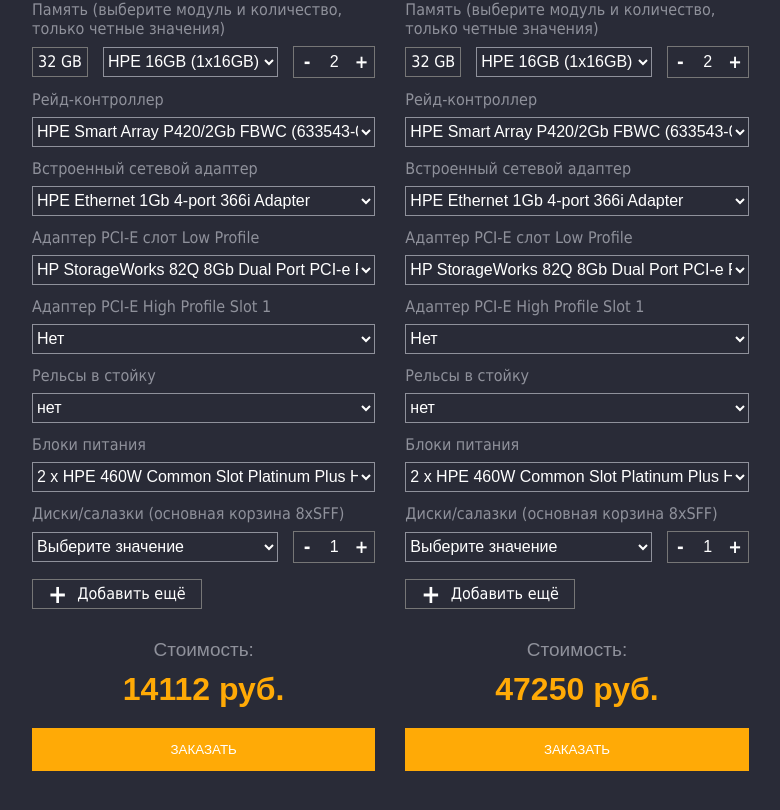
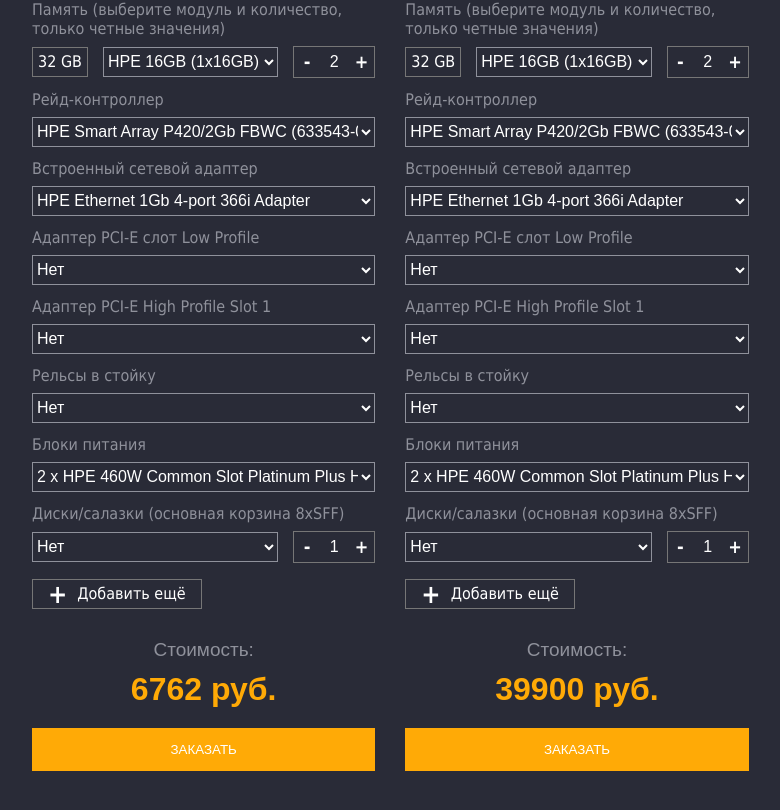
Before and after one commit to GrinCaseCode/configurator, a React (Create React App) app: page / in a window 1280 px wide. Shown: the part 448-1258 px from the top of the page, without its empty margins (108-888 px from the left). Built offline with nearby package versions, Linux system fonts and the light colour scheme.

Commit message:
дорабока функционала 2

```diff
--- a/public/index.html
+++ b/public/index.html
@@ -104,10 +104,18 @@
                 "code": "PROCESSORS",
                 "chetnoe": false,
                 "multiple": false,
+                "count": false,
+                "min": 1,
+                "max": 2,
                 "values": [
                     {
                         "price": "0",
                         "title": "2 x Xeon E5-2470v2 10-core (2.4 GHz, Ivy Bridge EN, 25Mb, 95W)"
+                    },
+                    {
+                        "price": 0,
+                        "title": "1 x Xeon E3-1585Lv5 (4 x 3.1GHz), видеокарта  Intel Iris Pro Graphics P580",
+                        "value": 16
                     }
                 ]
             },
@@ -231,11 +239,9 @@
                 "code": "DISKS",
                 "chetnoe": false,
                 "multiple": true,
+                "min": 1,
+                "max": 6,
                 "values": [
-                  {
-                        "price": "0",
-                        "title": "Выберите значение"
-                    },
                     {
                         "price": "1150",
                         "title": "2.5\" HPE Tray Caddy Gen8/9 (651687-001) – новые (не оригинал)"
@@ -247,6 +253,10 @@
                     {
                         "price": "2900",
                         "title": "2.5\" Seagate Savvio 300Gb SAS 15000rpm 6G HDD (ST9300553SS)"
+                    },
+                    {
+                        "price": "0",
+                        "title": "Выберите значение"
                     }
                 ]
             }
@@ -1210,10 +1220,6 @@
                 "chetnoe": false,
                 "multiple": true,
                 "values": [
-                  {
-                        "price": "0",
-                        "title": "Выберите значение"
-                    },
                     {
                         "price": "1150",
                         "title": "2.5\" HPE Tray Caddy Gen8/9 (651687-001) – новые (не оригинал)"
@@ -1225,6 +1231,10 @@
                     {
                         "price": "2900",
                         "title": "2.5\" Seagate Savvio 300Gb SAS 15000rpm 6G HDD (ST9300553SS)"
+                    },
+                    {
+                        "price": "0",
+                        "title": "Выберите значение"
                     }
                 ]
             }
--- a/src/App.css
+++ b/src/App.css
@@ -8,9 +8,6 @@
   padding: 40px 15px;
   margin: 0 auto;
   font: normal 16px Tahoma, Verdana, Segoe, sans-serif;
-  display: flex;
-  flex-direction: column;
-  align-items: flex-start;
 }
 .configurator * {
   box-sizing: border-box;
--- a/src/App.js
+++ b/src/App.js
@@ -8,13 +8,36 @@
   for (const [key, prop] of Object.entries(props)) {
     if (!Array.isArray(prop.values)) continue;
 
+    let values = [...prop.values];
+
+    values = values.filter(v => v.title.toLowerCase() !== 'нет');
+    if (key === 'DISKS') {
+      values = values.filter(v => v.title.toLowerCase() !== 'выберите значение');
+    }
+
+    if (
+      key !== 'RAM' &&
+      values.length > 0 &&
+      parseInt(values[0].price || '0') !== 0
+    ) {
+      values.unshift({
+        title: 'Нет',
+        price: 0,
+        value: 0
+      });
+    }
+
     options[key] = {
       ...prop,
-      values: prop.values.map((v, i) => ({
+      min: prop.min,
+      max: prop.max || 999,
+      values: values.map((v, i) => ({
         title: v.title,
         price: parseInt(v.price || '0'),
+        priceRaw: v.price,
         value: i,
-        count: v.count ? parseInt(v.count) : null
+        count: v.count ? parseInt(v.count) : null,
+        unitValue: v.value ? parseInt(v.value) : null
       }))
     };
   }
@@ -40,8 +63,8 @@
       const defaultConfig = {};
       for (const [key, prop] of Object.entries(options)) {
         if (prop.multiple) {
-          defaultConfig[key] = [{ index: 0, quantity: 1 }];
-        } else if (key === "RAM") {
+          defaultConfig[key] = [{ index: 0, quantity: prop.min || 1 }];
+        } else if (key === 'RAM' || prop.count) {
           defaultConfig[key] = { selectedIndex: 0, quantity: prop.chetnoe ? 2 : 1 };
         } else {
           defaultConfig[key] = 0;
@@ -83,13 +106,13 @@
         config[key].forEach((d) => {
           total += (prop.values[d.index]?.price || 0) * d.quantity;
         });
-      } else if (key === 'RAM') {
+      } else if (key === 'RAM' || prop.count) {
         const sel = config[key].selectedIndex;
-        const ramOption = prop.values[sel];
-        if (ramOption?.count) {
-          total += ramOption.price || 0;
+        const option = prop.values[sel];
+        if (option?.count) {
+          total += option.price || 0;
         } else {
-          total += (ramOption?.price || 0) * config[key].quantity;
+          total += (option?.price || 0) * config[key].quantity;
         }
       } else {
         total += prop.values[config[key]]?.price || 0;
@@ -102,23 +125,11 @@
   const renderConfigurator = (item, index) => {
     const { name, image, options, config, isModalOpen } = item;
 
-    const renderSelect = (key, property) => (
-      <label className="configurator__item" key={key}>
-        <p>{property.name}</p>
-        <select
-          value={config[key]}
-          onChange={e => updateConfig(index, { ...config, [key]: +e.target.value })}
-        >
-          {property.values.map((opt, idx) => (
-            <option key={idx} value={idx}>
-              {opt.title} {opt.price ? `+ ${opt.price} руб.` : ''}
-            </option>
-          ))}
-        </select>
-      </label>
-    );
+    const renderMultiple = (key, property) => {
+      const totalQuantity = config[key].reduce((sum, item) => sum + item.quantity, 0);
+      const canAddMore = totalQuantity < property.max;
 
-    const renderMultiple = (key, property) => (
+      return (
         <label className="configurator__item" key={key}>
           <p>{property.name}</p>
           {config[key].map((itemValue, i) => (
@@ -133,21 +144,24 @@
               >
                 {property.values.map((opt, idx) => (
                   <option key={idx} value={idx}>
-                  {opt.title} {opt.price ? `+ ${opt.price} руб.` : ''}
+                    {opt.title} {(opt.priceRaw && parseInt(opt.priceRaw) !== 0) ? `+ ${opt.price} руб.` : ''}
                   </option>
                 ))}
               </select>
               <div className="quantity">
-              <div className="quantity__btn quantity__btn-down" onClick={() => {
+                <div className="quantity__btn" onClick={() => {
                   const updated = [...config[key]];
-                updated[i].quantity = Math.max(1, updated[i].quantity - 1);
+                  updated[i].quantity = Math.max(property.min, updated[i].quantity - 1);
                   updateConfig(index, { ...config, [key]: updated });
                 }}>-</div>
                 <input type="number" value={itemValue.quantity} readOnly />
-              <div className="quantity__btn quantity__btn-up" onClick={() => {
+                <div className={`quantity__btn ${totalQuantity >= property.max ? 'disabled' : ''}`}
+                  onClick={() => {
+                    if (totalQuantity < property.max) {
                       const updated = [...config[key]];
                       updated[i].quantity += 1;
                       updateConfig(index, { ...config, [key]: updated });
+                    }
                   }}>+</div>
               </div>
               {i > 0 && (
@@ -158,16 +172,20 @@
               )}
             </div>
           ))}
-        <div className="btn-add-line" onClick={() => {
+          <div className={`btn-add-line ${!canAddMore ? 'disabled' : ''}`}
+            onClick={() => {
+              if (canAddMore) {
                 updateConfig(index, {
                   ...config,
-            [key]: [...config[key], { index: 0, quantity: 1 }]
+                  [key]: [...config[key], { index: 0, quantity: property.min }]
                 });
+              }
             }}>
             <strong>+</strong> Добавить ещё
           </div>
         </label>
       );
+    };
 
     return (
       <div className="configurator" key={item.id}>
@@ -179,63 +197,65 @@
           {Object.entries(options).map(([key, property]) => {
             if (property.multiple) return renderMultiple(key, property);
 
-            if (key === 'RAM') {
-              const selected = property.values[config[key].selectedIndex];
-              const label = selected?.title || '';
-              const match = [...label.matchAll(/(\d+)GB/gi)].map(m => parseInt(m[1]));
-              const gb = match.length > 0 ? Math.max(...match) : 0;
+            const selectedIndex = config[key]?.selectedIndex ?? config[key];
+            const selected = property.values[selectedIndex];
+            const unitValue = selected?.unitValue || 0;
+            const quantity = (property.count || key === 'RAM') ? config[key].quantity : 1;
+            const totalValue = unitValue * quantity;
 
             return (
               <label className="configurator__item" key={key}>
                 <p>{property.name}</p>
                 <div className="configurator__line">
-                    <div className="configurator__sum">{gb * config[key].quantity} GB</div>
+                  {unitValue > 0 && (
+                    <div className="configurator__sum">{totalValue} GB</div>
+                  )}
                   <select
-                      value={config[key].selectedIndex}
+                    value={selectedIndex}
                     onChange={(e) => {
-                        const selectedIndex = parseInt(e.target.value, 10);
+                      const newIndex = parseInt(e.target.value, 10);
+                      if (property.count || key === 'RAM') {
+                        updateConfig(index, {
+                          ...config,
+                          [key]: { ...config[key], selectedIndex: newIndex }
+                        });
+                      } else {
+                        updateConfig(index, { ...config, [key]: newIndex });
+                      }
+                    }}
+                  >
+                    {property.values.map((opt, idx) => (
+                      <option key={idx} value={idx}>
+                        {opt.title} {(opt.priceRaw && parseInt(opt.priceRaw) !== 0) ? `+ ${opt.price} руб.` : ''}
+                      </option>
+                    ))}
+                  </select>
+                  {(property.count || key === 'RAM') && (
+                    <div className="quantity">
+                      <div className="quantity__btn" onClick={() =>
                         updateConfig(index, {
                           ...config,
                           [key]: {
                             ...config[key],
-                            selectedIndex
+                            quantity: Math.max(property.min || 2, config[key].quantity - (property.chetnoe ? 2 : 1))
                           }
-                        });
-                      }}
-                    >
-                      {property.values.map((opt, idx) => (
-                        <option key={idx} value={idx}>
-                          {opt.title} + {opt.price} руб.
-                        </option>
-                      ))}
-                    </select>
-                    <div className="quantity">
-                      <div className="quantity__btn quantity__btn-down" onClick={() =>
+                        })
+                      }>-</div>
+                      <input type="number" value={config[key].quantity} readOnly />
+                      <div className="quantity__btn" onClick={() =>
                         updateConfig(index, {
                           ...config,
                           [key]: {
                             ...config[key],
-                            quantity: Math.max(1, config[key].quantity - (property.chetnoe ? 2 : 1))
-                          }
-                        })
-                      }>-</div>
-                      <input type="number" value={config[key].quantity} readOnly />
-                      <div className="quantity__btn quantity__btn-up" onClick={() =>
-                        updateConfig(index, {
-                          ...config,
-                          [key]: {
-                            ...config[key],
-                            quantity: config[key].quantity + (property.chetnoe ? 2 : 1)
+                            quantity: Math.min(property.max || 999, config[key].quantity + (property.chetnoe ? 2 : 1))
                           }
                         })
                       }>+</div>
                     </div>
+                  )}
                 </div>
               </label>
             );
-            }
-
-            return renderSelect(key, property);
           })}
         </div>
 
@@ -274,7 +294,7 @@
                   );
                 }
 
-                if (key === 'RAM') {
+                if (property.count || key === 'RAM') {
                   const selected = property.values[config[key].selectedIndex];
                   return (
                     <div className="modal__feature" key={key}>
```
Lines whose indentation alone changed are shown as unchanged.
